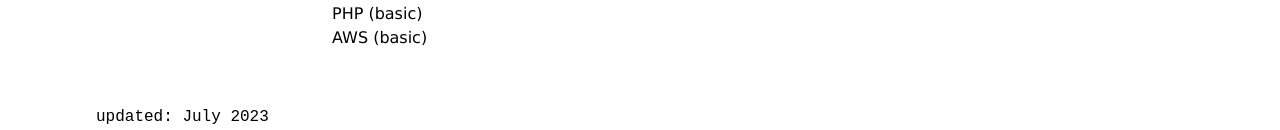
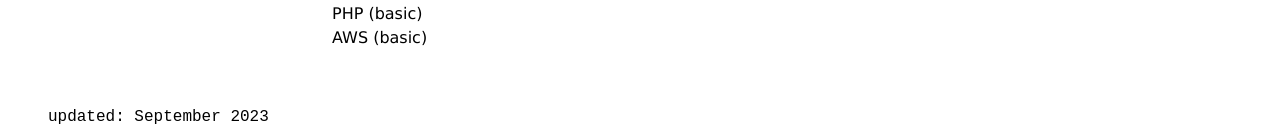
Before and after one commit to ismaeltenango/ismael_resume, a Jekyll site: the page built from docs/index.md, in a window 1280 px wide and 900 px high, scrolled down 1718 px. Shown: the part 767-897 px from the top of the window. Built offline with Jekyll 4.4.1, drawn with Linux system fonts in a browser that asks for light colours.

Commit message:
Update 9/20/2023 v2

```diff
--- a/docs/index.md
+++ b/docs/index.md
@@ -123,4 +123,4 @@
 
 
 
-### updated: July 2023
+### updated: September 2023
```
